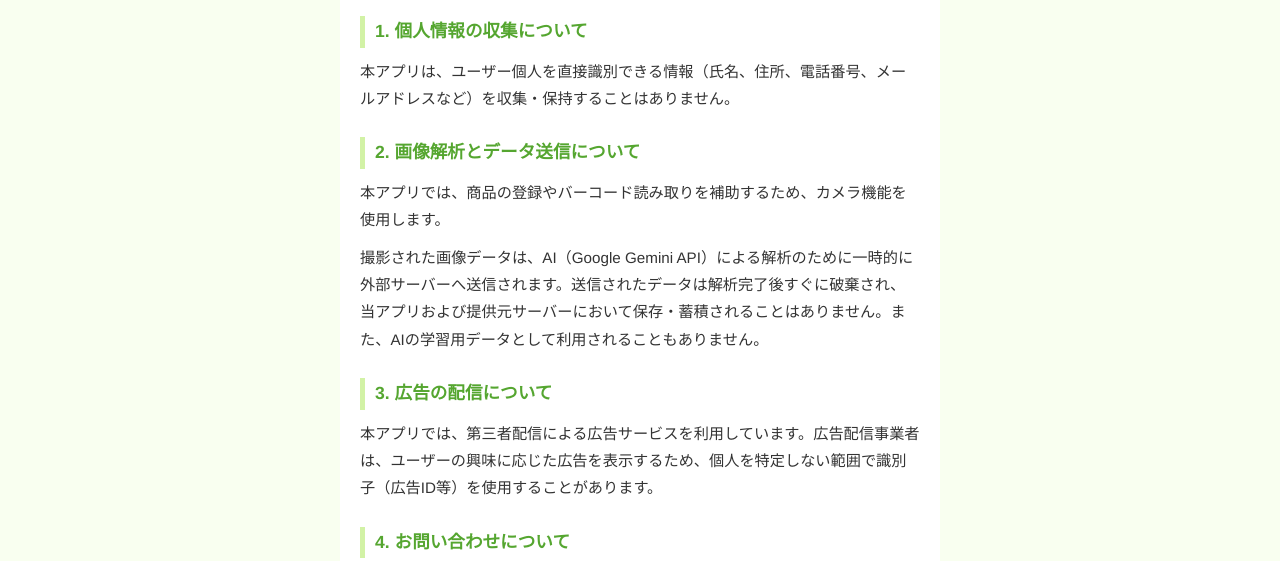
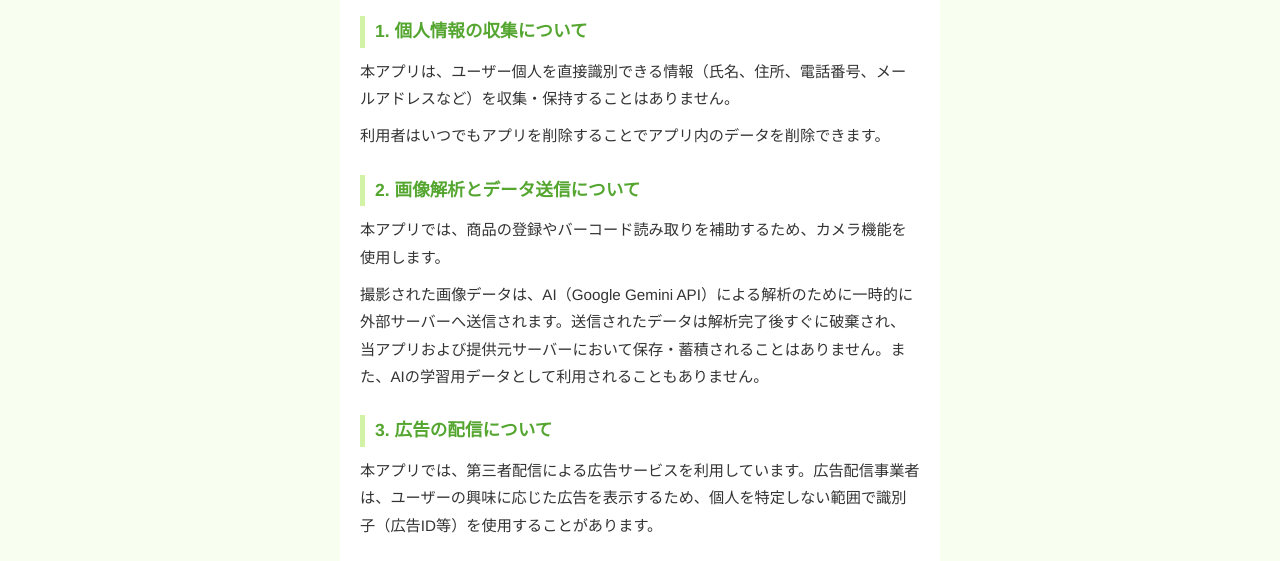
Before and after one commit to kusozizi/tabekiru-web, a website: page Privacy_Policy.html in a window 1280 px wide. Shown: the part 174-735 px from the top of the page. Drawn offline with Linux system fonts and the light colour scheme.

Commit message:
privacy policy update

```diff
--- a/Privacy_Policy.html
+++ b/Privacy_Policy.html
@@ -102,6 +102,7 @@
     <section>
         <h2>1. 個人情報の収集について</h2>
         <p>本アプリは、ユーザー個人を直接識別できる情報（氏名、住所、電話番号、メールアドレスなど）を収集・保持することはありません。</p>
+        <p>利用者はいつでもアプリを削除することでアプリ内のデータを削除できます。</p>
     </section>
 
     <section>
```
